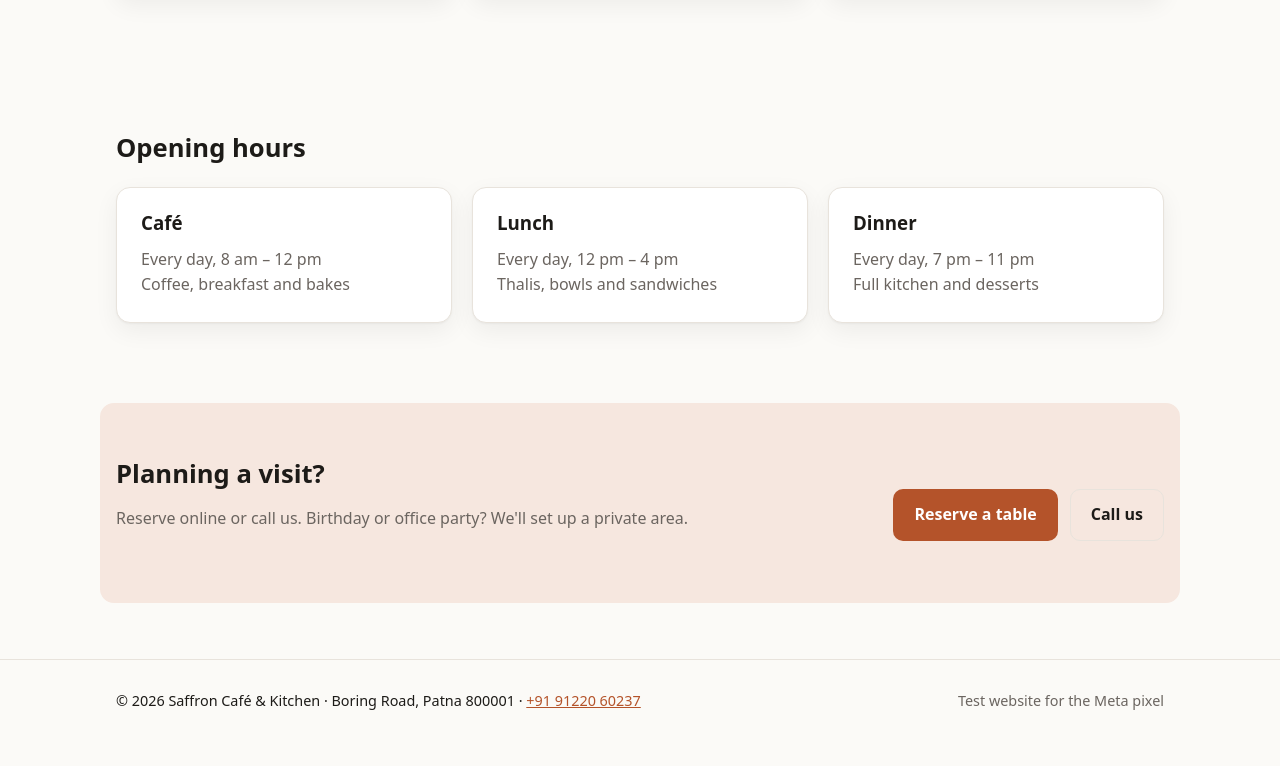
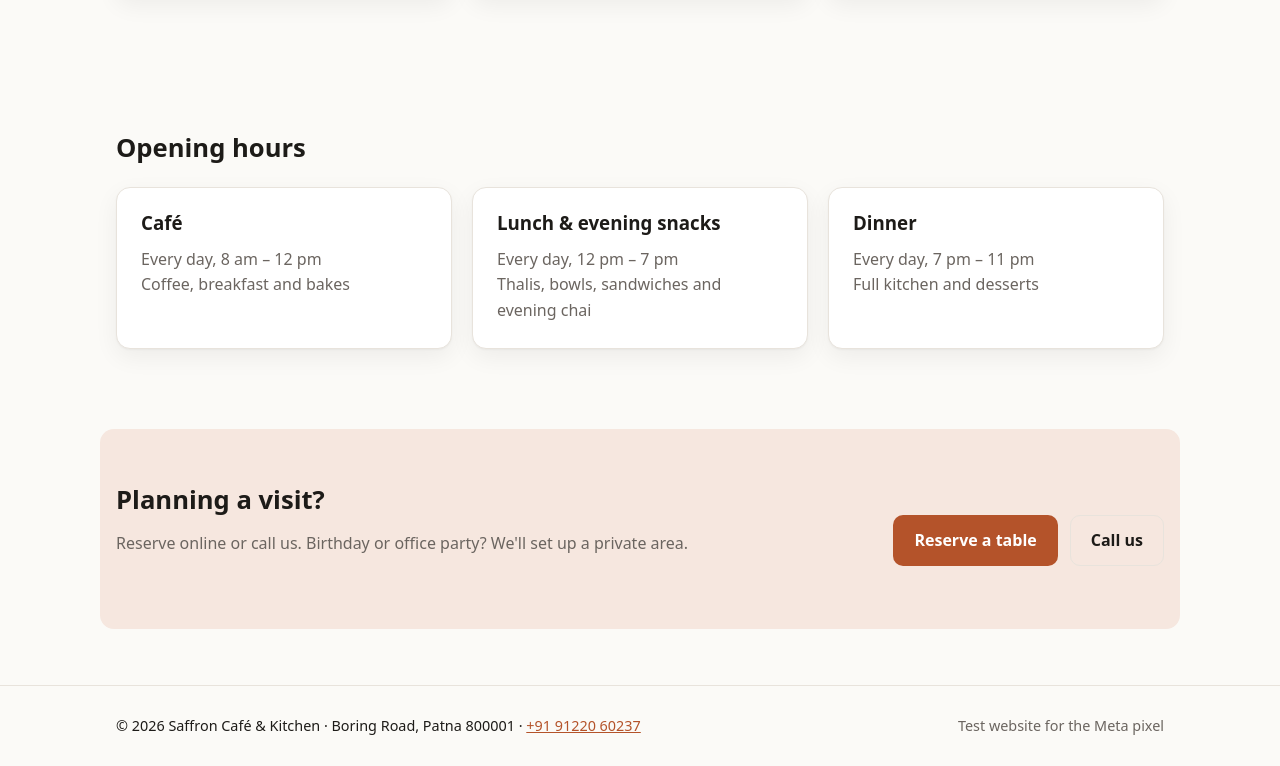
Before and after one commit to sunny-kanlas/Test-Website, a plain HTML site: page index.html in a window 1280 px wide. Shown: the part 865-1631 px from the top of the page. Before the commit the page ends 1605 px from the top, so only its background shows below. Drawn offline with Linux system fonts and the light colour scheme.

Commit message:
Add llms.txt and close the gap in opening hours
Co-Authored-By: Claude Opus 5.5 <noreply@anthropic.com>

```diff
--- a/index.html
+++ b/index.html
@@ -128,7 +128,7 @@
       <h2>Opening hours</h2>
       <div class="cards">
         <article class="card"><h3>Café</h3><p>Every day, 8 am – 12 pm<br />Coffee, breakfast and bakes</p></article>
-        <article class="card"><h3>Lunch</h3><p>Every day, 12 pm – 4 pm<br />Thalis, bowls and sandwiches</p></article>
+        <article class="card"><h3>Lunch &amp; evening snacks</h3><p>Every day, 12 pm – 7 pm<br />Thalis, bowls, sandwiches and evening chai</p></article>
         <article class="card"><h3>Dinner</h3><p>Every day, 7 pm – 11 pm<br />Full kitchen and desserts</p></article>
       </div>
     </section>
```
Also changed, not shown: llms.txt (added).
